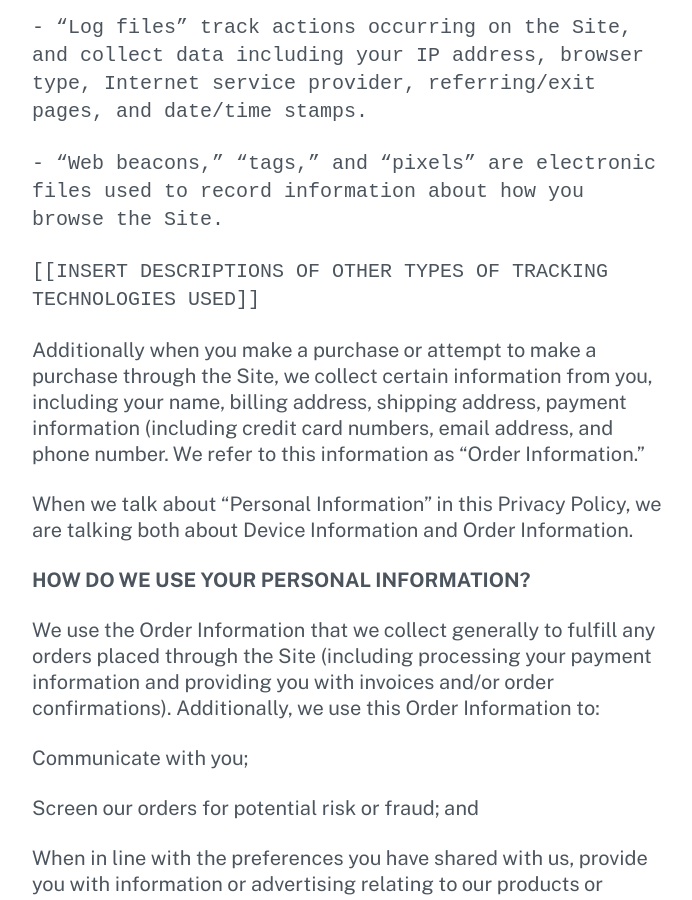
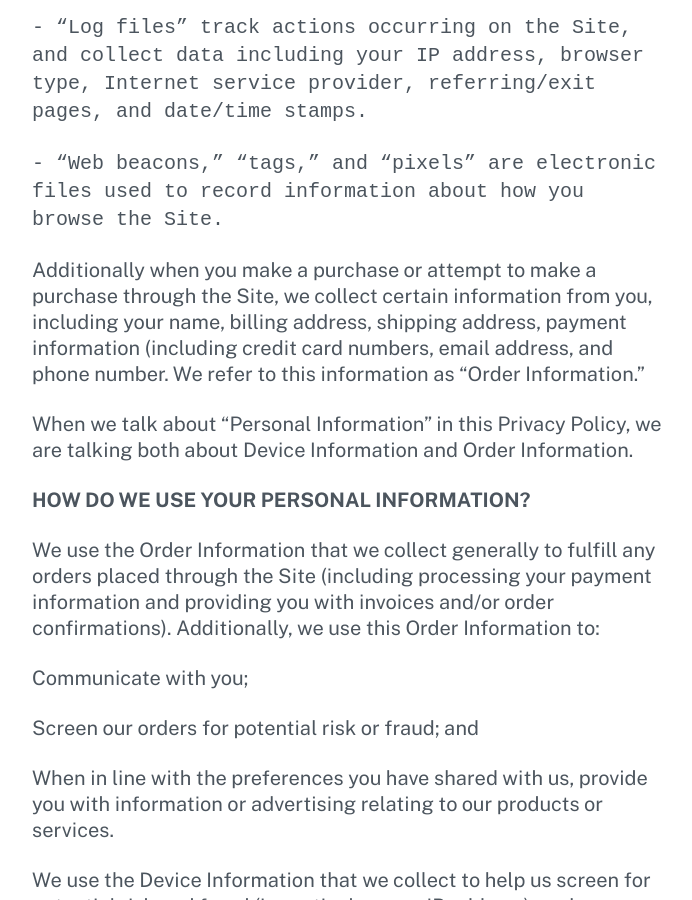
Before and after one commit to stubafrica/support-legacy, a Jekyll site: the page built from privacy.markdown, in a window 1280 px wide and 900 px high, scrolled down 949 px. Shown: the whole window, without its empty margins (128-820 px from the left). Built offline with Jekyll 4.4.1, drawn with Linux system fonts in a browser that asks for light colours; comment, search, counter and statistics services are not loaded.

Commit message:
remove tracking example text

```diff
--- a/privacy.markdown
+++ b/privacy.markdown
@@ -19,8 +19,6 @@ We collect Device Information using the following technologies:
 `- “Log files” track actions occurring on the Site, and collect data including your IP address, browser type, Internet service provider, referring/exit pages, and date/time stamps.`
 
 `- “Web beacons,” “tags,” and “pixels” are electronic files used to record information about how you browse the Site.`
-
-`[[INSERT DESCRIPTIONS OF OTHER TYPES OF TRACKING TECHNOLOGIES USED]]`
 
 Additionally when you make a purchase or attempt to make a purchase through the Site, we collect certain information from you, including your name, billing address, shipping address, payment information (including credit card numbers, email address, and phone number. We refer to this information as “Order Information.”
 
```
